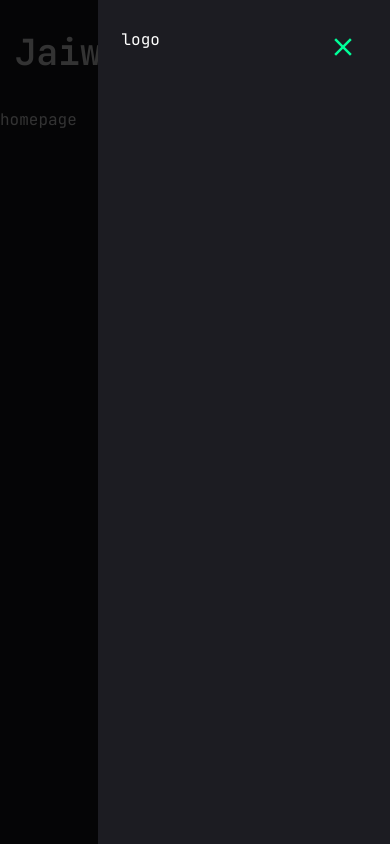
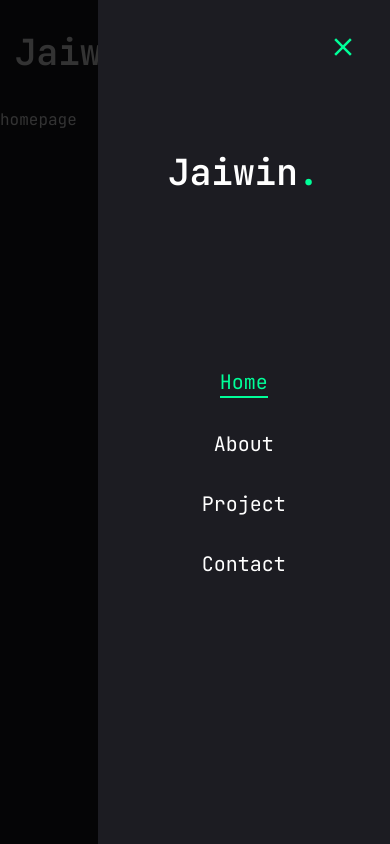
Before and after one commit to Jaiwin21/Portfolio, a Next.js app: page / in a window 390 px wide. Both pictures are taken after a click on the button 359 px from the left and 52 px from the top of the page. Built offline with nearby package versions, Linux system fonts and the light colour scheme.

Commit message:
mobile nav menu

```diff
--- a/components/MobileNav.jsx
+++ b/components/MobileNav.jsx
@@ -32,7 +32,31 @@ const MobileNav = () => {
         <CiMenuFries className="text-[32px] text-accent"/>
     </SheetTrigger>
     <SheetContent className="flex flex-col">
-        <div>logo</div>
+        <div className="mt-32 mb-40 text-center text-2xl">
+        <Link href="/">
+        <h1 className="text-4xl font-semibold">
+            Jaiwin<span className="text-accent">.</span>
+        </h1>
+        </Link>
+        </div>
+
+        <nav className="flex flex-col justify-center items-center gap-8">
+            {links.map((link, index) => {
+                return (
+                 <Link
+                 href={link.path}
+                 key={index}
+                 className={`${link.path === pathname && "text-accent border-b-2 border-accent"}
+                 text-xl capitalize hover:text-accent transition-all`}
+
+                 >
+                    {link.name}
+
+                 </Link>
+                )
+            })}
+
+        </nav>
     </SheetContent>
     </Sheet>
   )
```
